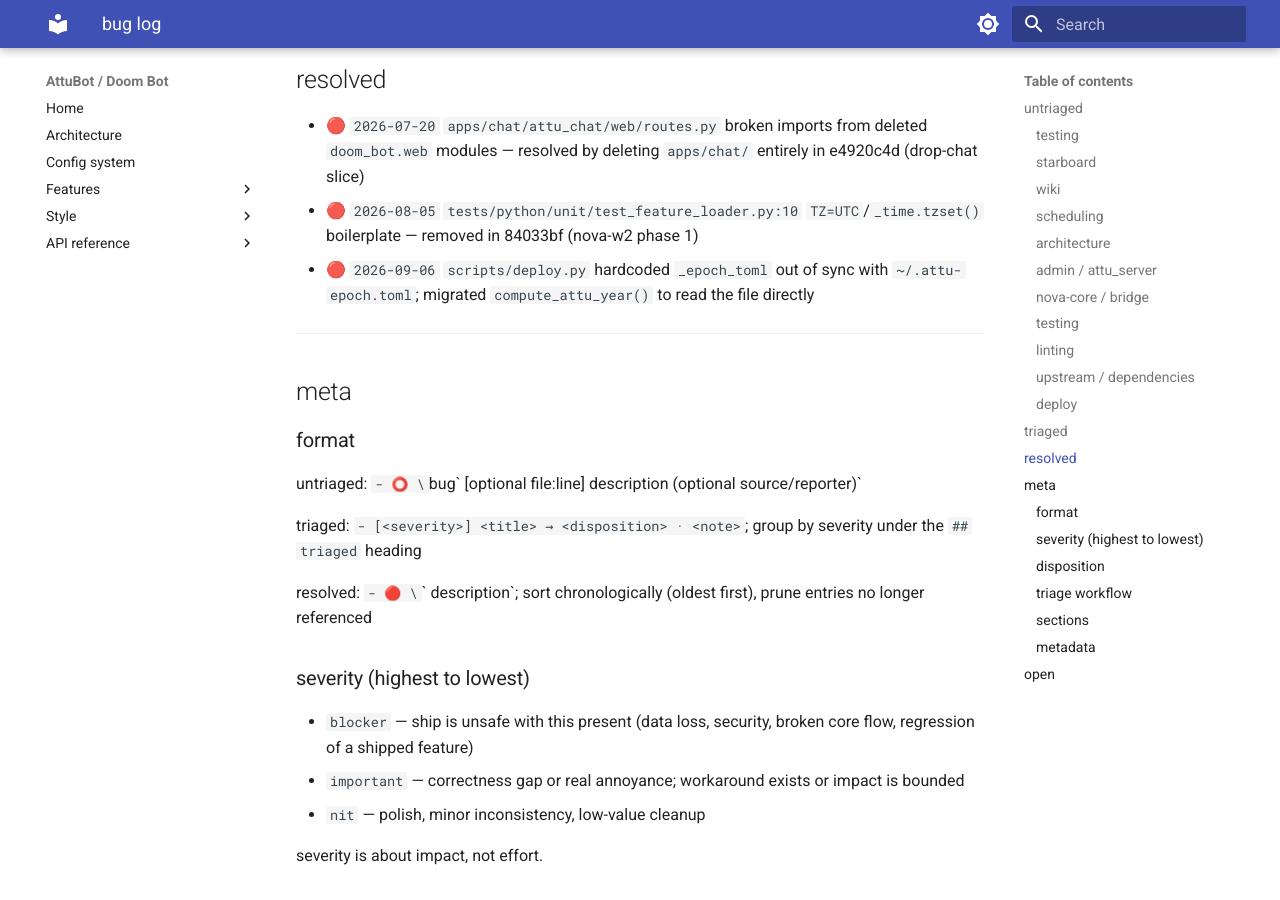
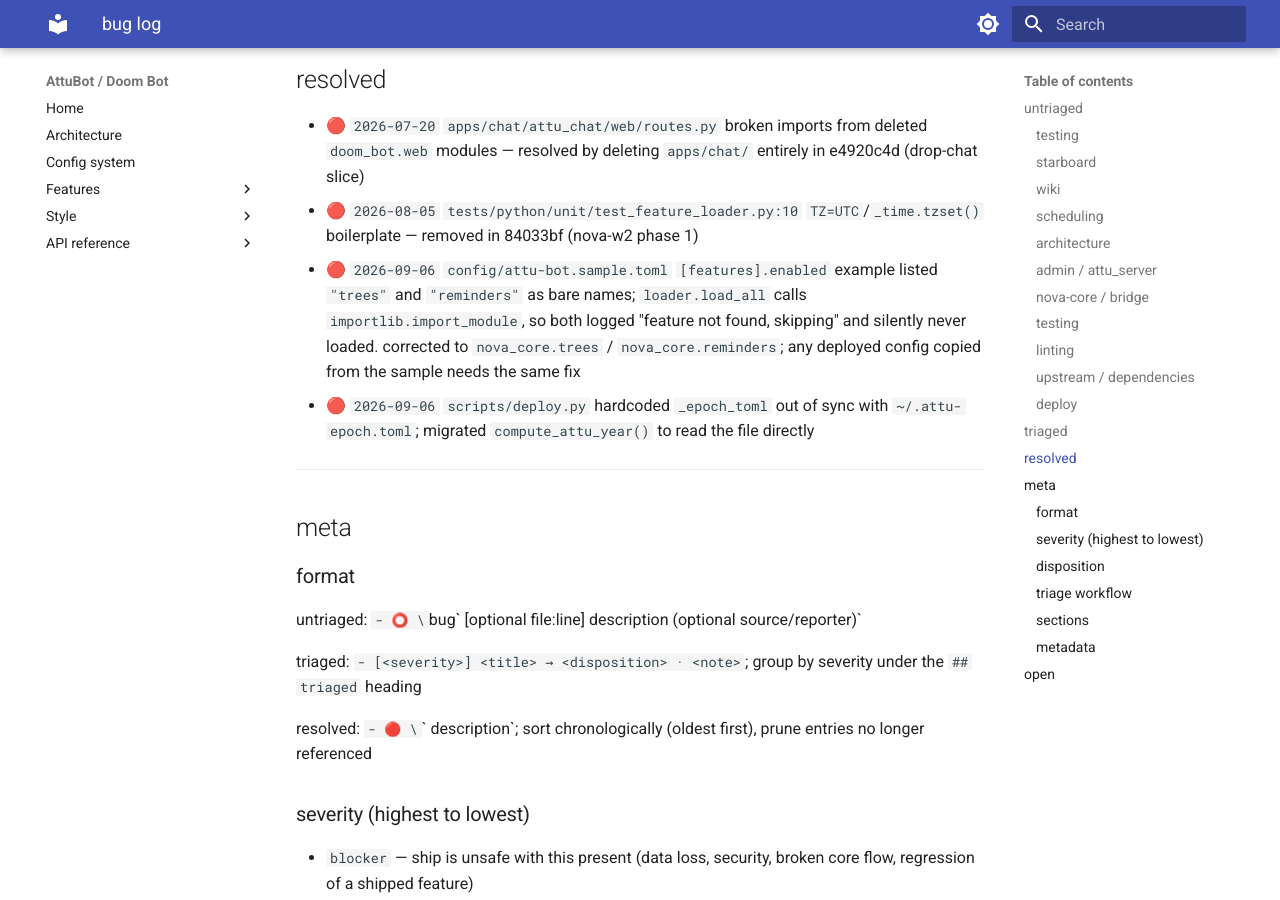
Before and after one commit to jhnhnck/attu-bot, an MkDocs documentation site: the page built from docs/bugs.md, in a window 1280 px wide and 900 px high, scrolled down 4315 px. Built offline with MkDocs 1.6.1 and Material for MkDocs 9.7.7, drawn with Linux system fonts in a browser that asks for light colours.

Commit message:
docs(bugs): log the bare feature-name fix; tighten the auth defaults test
the sample's [features].enabled example is corrected in c8bbb68; record it
as resolved. the load_config defaults test now omits [auth.server] entirely
rather than declaring it empty, so its name is true.

```diff
--- a/docs/bugs.md
+++ b/docs/bugs.md
@@ -79,6 +79,7 @@ _(empty; populated at triage)_
 
 - 🔴 `2026-07-20` `apps/chat/attu_chat/web/routes.py` broken imports from deleted `doom_bot.web` modules — resolved by deleting `apps/chat/` entirely in e4920c4d (drop-chat slice)
 - 🔴 `2026-08-05` `tests/python/unit/test_feature_loader.py:10` `TZ=UTC`/`_time.tzset()` boilerplate — removed in 84033bf (nova-w2 phase 1)
+- 🔴 `2026-09-06` `config/attu-bot.sample.toml` `[features].enabled` example listed `"trees"` and `"reminders"` as bare names; `loader.load_all` calls `importlib.import_module`, so both logged "feature not found, skipping" and silently never loaded. corrected to `nova_core.trees` / `nova_core.reminders`; any deployed config copied from the sample needs the same fix
 - 🔴 `2026-09-06` `scripts/deploy.py` hardcoded `_epoch_toml` out of sync with `~/.attu-epoch.toml`; migrated `compute_attu_year()` to read the file directly
 
 ---
```
Also changed, not shown: 1 other file.
